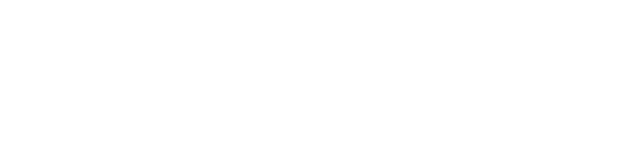
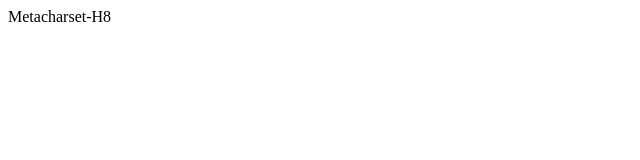
Before and after one commit to QuintIam/TP4emeAnnee, a plain HTML site: page Index.html in a window 1280 px wide. Shown: the whole page, without its empty margins (0-640 px from the left). Drawn offline with Linux system fonts and the light colour scheme.

Commit message:
Update Index.html

```diff
--- a/Index.html
+++ b/Index.html
@@ -1,6 +1,6 @@
 <HTML>
 
 <Title>ProjetTestCML</Title>
-
+Metacharset-H8
 
 </HTML>
```
